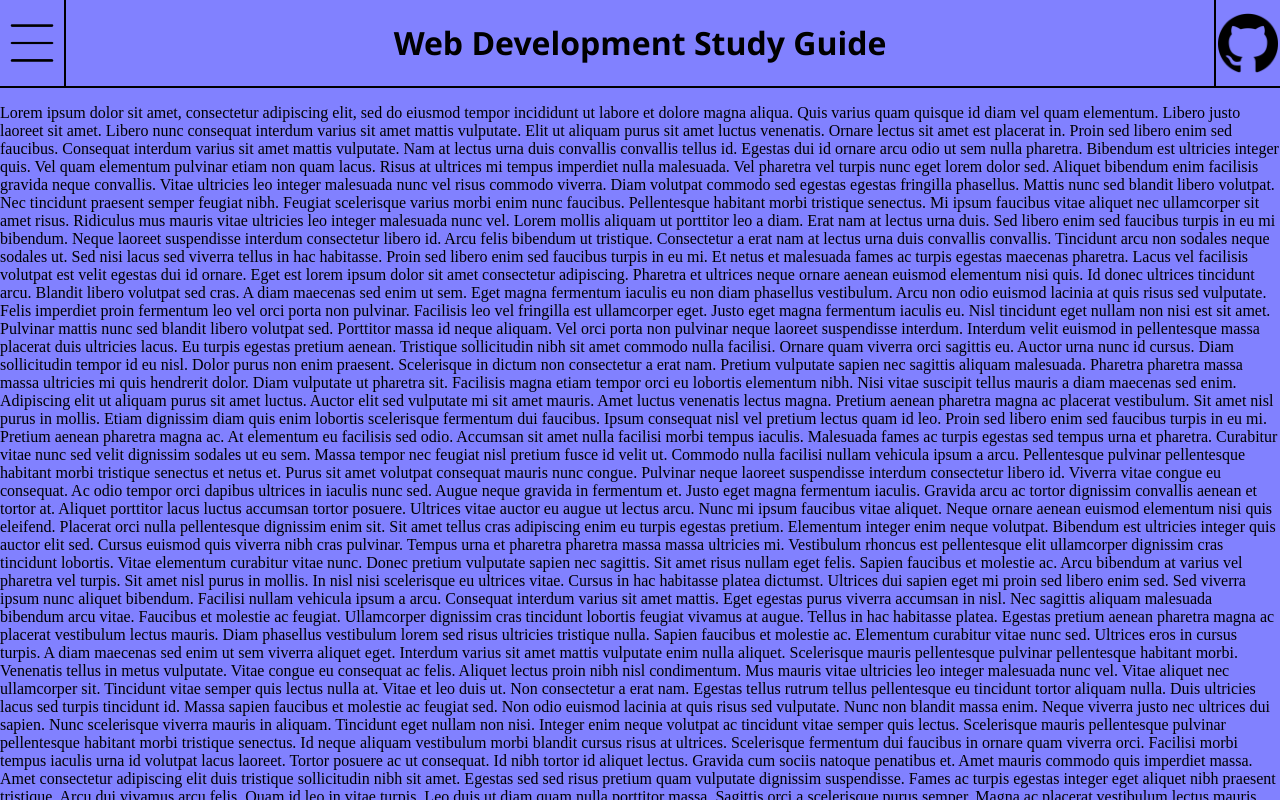
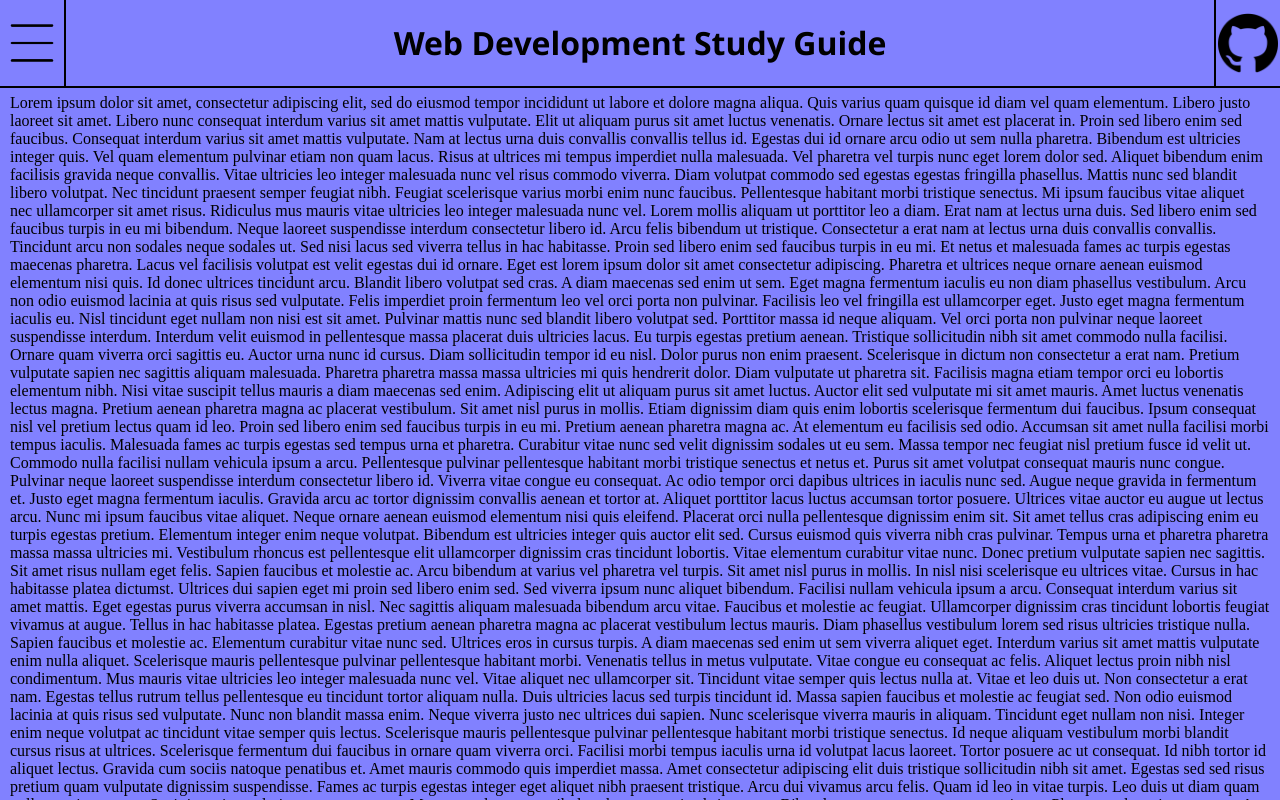
Before and after one commit to dreamsalotl/course-study-guide, a plain HTML site: page index.html in a window 1280 px wide. Shown: the top 800 px of the page. Drawn offline with Linux system fonts and the light colour scheme.

Commit message:
added margin to body to remove horizontal scroll

```diff
--- a/assets/css/style.css
+++ b/assets/css/style.css
@@ -3,12 +3,13 @@ header {
 }
 
 body {
-    margin: 0px;
-    padding: 0px;
+    margin: 5px;
+    padding: 5px;
     background-color: rgb(129, 129, 255);
 }
 
 #main {
+    margin: -10px;
     position: sticky;
     top: 0;
     align-self: flex-start;
```
